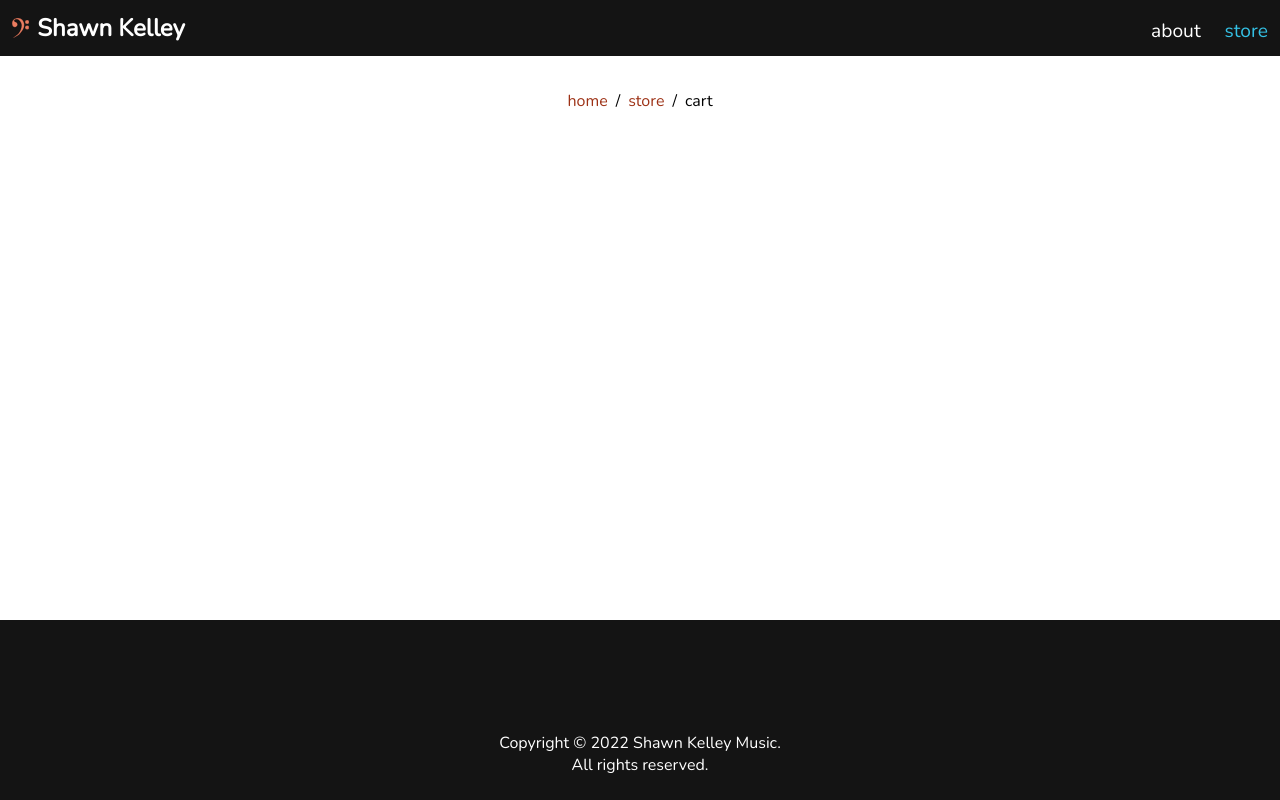
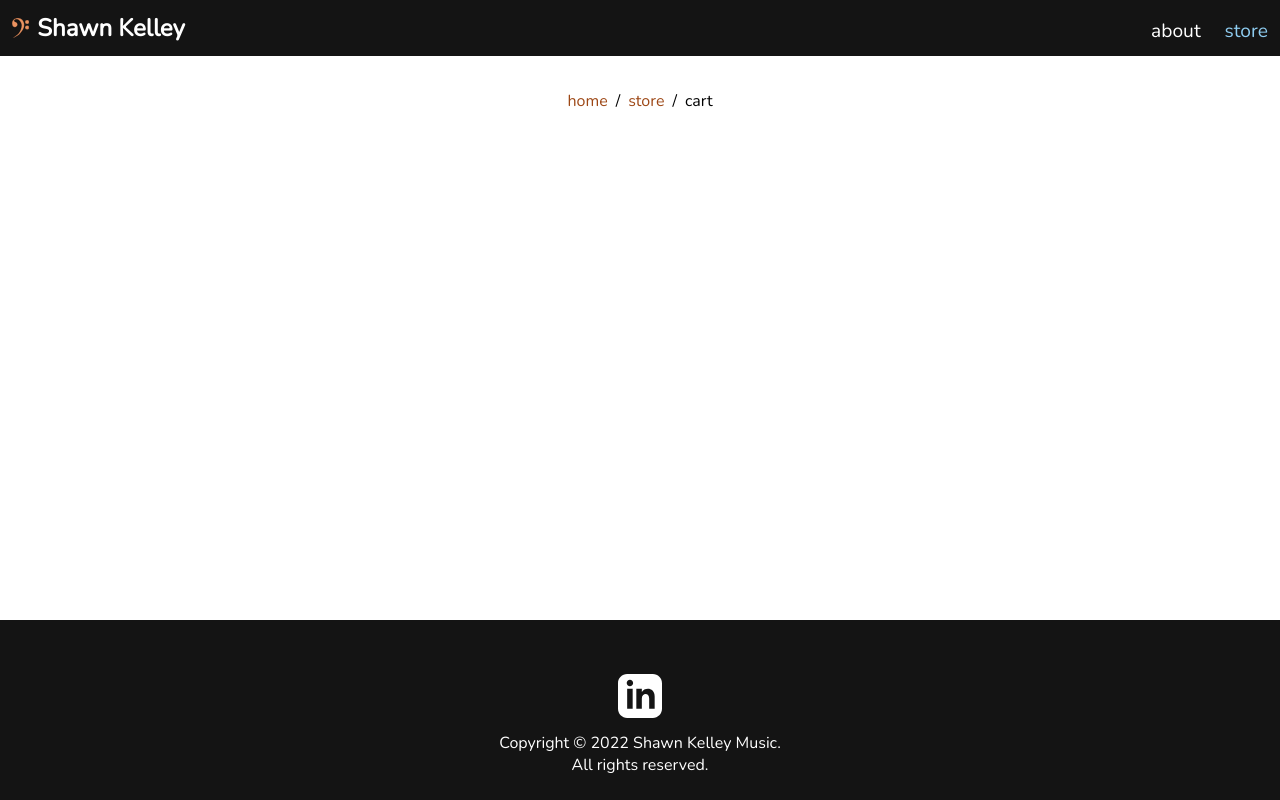
Before and after one commit to shawnkelleydev/shawn_kelley_music, a React (Create React App) app in the folder client/: page /store/cart in a window 1280 px wide. Built offline with nearby package versions, Linux system fonts and the light colour scheme.

Commit message:
color contrast improvements

```diff
--- a/client/src/components/Footer.js
+++ b/client/src/components/Footer.js
@@ -1,18 +1,18 @@
 export default function Footer() {
   return (
     <footer>
-      {/* <div> */}
-      {/* <span> */}
       <p>All rights reserved.</p>
       <p>Copyright © 2022 Shawn Kelley Music.</p>
-
-      {/* </span> */}
-      {/* <span>
-          <p>Licensing</p>
-          <p>Contact</p>
-          <p>FAQs</p>
-        </span> */}
-      {/* </div> */}
+      <a href="https://www.linkedin.com/in/shawnkelleydev/">
+        <svg
+          xmlns="http://www.w3.org/2000/svg"
+          width="24"
+          height="24"
+          viewBox="0 0 24 24"
+        >
+          <path d="M19 0h-14c-2.761 0-5 2.239-5 5v14c0 2.761 2.239 5 5 5h14c2.762 0 5-2.239 5-5v-14c0-2.761-2.238-5-5-5zm-11 19h-3v-11h3v11zm-1.5-12.268c-.966 0-1.75-.79-1.75-1.764s.784-1.764 1.75-1.764 1.75.79 1.75 1.764-.783 1.764-1.75 1.764zm13.5 12.268h-3v-5.604c0-3.368-4-3.113-4 0v5.604h-3v-11h3v1.765c1.396-2.586 7-2.777 7 2.476v6.759z" />
+        </svg>
+      </a>
     </footer>
   );
 }
--- a/client/src/components/Home.js
+++ b/client/src/components/Home.js
@@ -20,8 +20,8 @@
 
     setHeight(window.innerHeight);
 
-    window.onscroll = handleY;
-    window.onresize = handleHeight;
+    window.addEventListener("scroll", handleY, { passive: true });
+    window.addEventListener("resize", handleHeight, { passive: true });
 
     return () => {
       window.removeEventListener("scroll", handleY);
--- a/client/src/components/Org.js
+++ b/client/src/components/Org.js
@@ -56,8 +56,8 @@
   }, [height, compY, compX, active]);
 
   return (
-    <h3 className="Org" id={`Org-${props.i}`}>
+    <h2 className="Org" id={`Org-${props.i}`}>
       <span className={!show ? "hidden" : null}>{props.org}</span>
-    </h3>
+    </h2>
   );
 }
--- a/client/src/css/App.css
+++ b/client/src/css/App.css
@@ -25,6 +25,17 @@
 }
 footer p {
   margin: 0;
+}
+footer svg {
+  fill: white;
+  width: 44px;
+  height: 44px;
+  margin-bottom: 8px;
+  cursor: pointer;
+  transition: fill 0.3s;
+}
+footer svg:hover {
+  fill: #8eccf0;
 }
 footer > div {
   display: grid;
@@ -69,7 +80,7 @@
 .Logo svg {
   margin-right: 8px;
   height: 20px;
-  fill: #ea7d61;
+  fill: #ea9361;
 }
 
 nav {
@@ -95,7 +106,7 @@
   transition: all 0.3s ease;
 }
 nav svg:hover {
-  fill: #34c0e4;
+  fill: #8eccf0;
 }
 
 .Jumbotron {
@@ -136,7 +147,7 @@
   padding: 48px;
   margin: 48px 0 0 0;
   color: white;
-  background: #0f5c70;
+  background: #092e43;
   box-shadow: 0 0 16px #141414;
   width: 100vw;
   display: flex;
@@ -249,14 +260,14 @@
 .Action span {
   position: absolute;
   padding: 24px;
-  background: #9D3115;
+  background: #9d4715;
 }
 .Action .button {
   transform: translate(0);
   transition: all 0.3s ease;
   border: none;
   color: black;
-  background: #15819d;
+  background: #156b9d;
 }
 @media screen and (max-width: 996px) {
   .Action .button {
@@ -305,7 +316,7 @@
 .Piece h1 {
   text-transform: capitalize;
   margin: 0 0 24px 0;
-  color: #9D3115;
+  color: #9d4715;
 }
 .Piece h2 {
   margin: 0 0 8px 0;
@@ -372,7 +383,7 @@
   justify-content: center;
 }
 .BreadCrumb a {
-  color: #9D3115;
+  color: #9d4715;
   width: fit-content;
 }
 .BreadCrumb span {
@@ -450,12 +461,12 @@
 }
 
 a:hover {
-  color: #34c0e4;
+  color: #8eccf0;
 }
 
 .active {
-  color: #34c0e4;
-  fill: #34c0e4;
+  color: #8eccf0;
+  fill: #8eccf0;
 }
 
 .uppercase {
--- a/client/src/sass/partials/components/_proof.sass
+++ b/client/src/sass/partials/components/_proof.sass
@@ -5,7 +5,7 @@
   padding: 48px
   margin: 48px 0 0 0
   color: white
-  background: darken(complement(var.$color-accent), 10%)
+  background: darken(complement(var.$color-accent), 20%)
   box-shadow: 0 0 16px var.$color-primary
   width: 100vw
   @include mixins.flex-col
--- a/client/src/sass/partials/layout/_footer.sass
+++ b/client/src/sass/partials/layout/_footer.sass
@@ -13,6 +13,16 @@
   p
     margin: 0
 
+  svg
+    fill: white
+    width: 44px
+    height: 44px
+    margin-bottom: 8px
+    cursor: pointer
+    transition: fill .3s
+    &:hover
+      fill: var.$color-link-hover
+
   > div
     display: grid
     gap: 12px
--- a/client/src/sass/partials/utilities/_var.sass
+++ b/client/src/sass/partials/utilities/_var.sass
@@ -1,8 +1,8 @@
 // colors
 $color-primary: #141414
-$color-accent: #9D3115
+$color-accent: #9d4715
 $color-accent-2: complement($color-accent)
-$color-link-hover: lighten(complement($color-accent), 20%)
+$color-link-hover: lighten(complement($color-accent), 40%)
 $color-bg-alt: #e2e2e2
 // fonts
 $font-stack-nunito: 'Nunito', sans-serif
```
Also changed, not shown: client/public/manifest.json, client/src/sass/partials/layout/_globals.sass (line endings or trailing spaces), 1 other file (tests, documents, lock files or other folders).
